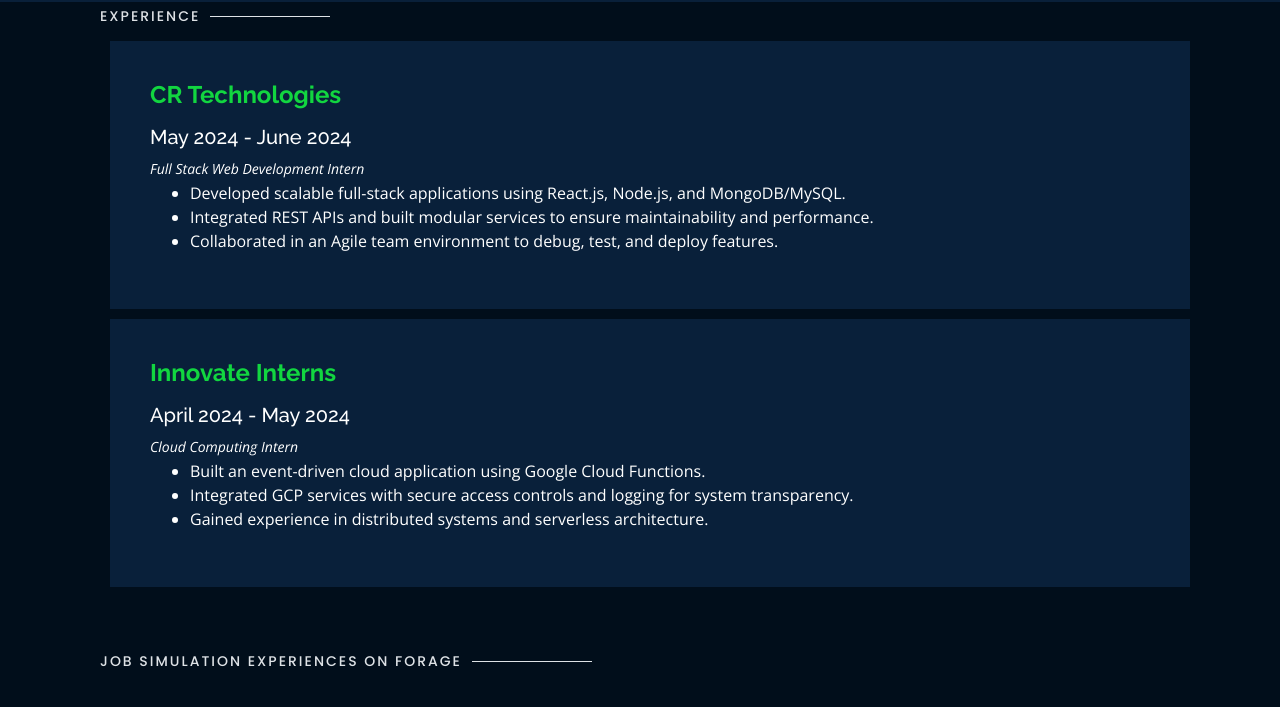
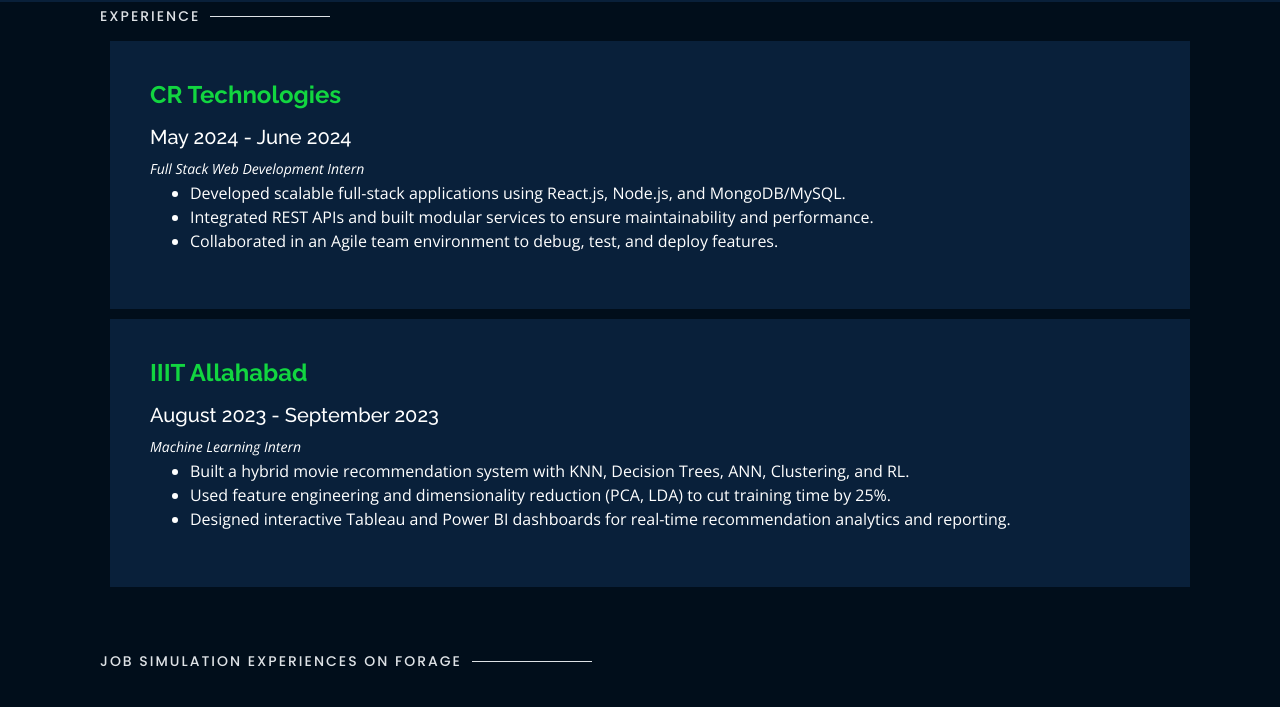
Before and after one commit to Sanjaycode13/sanjay-portfolio, a plain HTML site: page index.html in a window 1280 px wide. Both pictures are taken after a click on the link "Experience". Shown: the part 88-795 px from the top of the page. Drawn offline with nearby package versions, Linux system fonts and the light colour scheme.

Commit message:
Update experience section

```diff
--- a/index.html
+++ b/index.html
@@ -346,13 +346,13 @@
         </div>
 
         <div class="col-md-12 mt-4 mt-md-0 icon-box" data-aos="fade-up" data-aos-delay="100">
-          <h4 style="text-align:left;"><a href="#" style="color:#12d640">Innovate Interns</a><br> </h4>
-          <h5 style="text-align:left;">April 2024 - May 2024</h5>
-          <p style="text-align:left;color:#fff"><em>Cloud Computing Intern</em></p>
+          <h4 style="text-align:left;"><a href="#" style="color:#12d640">IIIT Allahabad</a><br> </h4>
+          <h5 style="text-align:left;">August 2023 - September 2023</h5>
+          <p style="text-align:left;color:#fff"><em>Machine Learning Intern</em></p>
           <ul style="text-align:left;">
-            <li>Built an event-driven cloud application using Google Cloud Functions.</li>
-            <li>Integrated GCP services with secure access controls and logging for system transparency.</li>
-            <li>Gained experience in distributed systems and serverless architecture.</li>
+            <li>Built a hybrid movie recommendation system with KNN, Decision Trees, ANN, Clustering, and RL.</li>
+            <li>Used feature engineering and dimensionality reduction (PCA, LDA) to cut training time by 25%.</li>
+            <li>Designed interactive Tableau and Power BI dashboards for real-time recommendation analytics and reporting.</li>
           </ul>
         </div>
 
```
